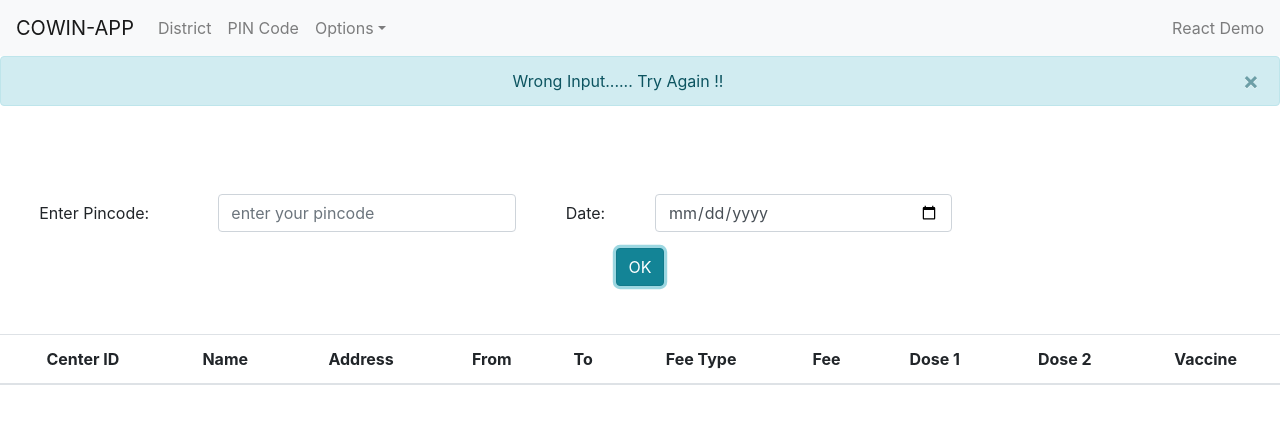
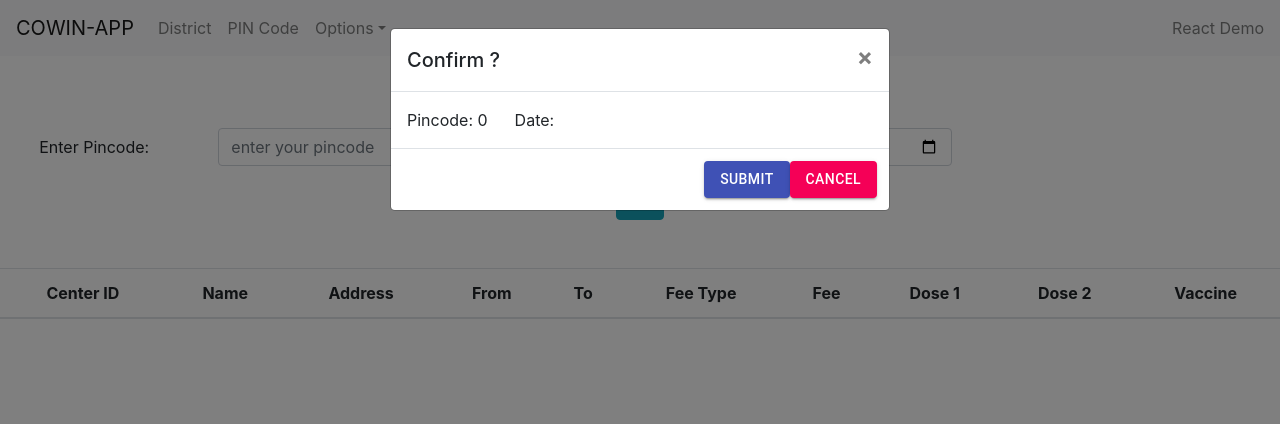
Before and after one commit to aslkolkata/cowin-app, a React (Create React App) app: page /pincode in a window 1280 px wide. Both pictures are taken after a click on the button "OK". Shown: the top 424 px of the page. Built offline with nearby package versions, Linux system fonts and the light colour scheme.

Commit message:
Modal added

```diff
--- a/src/components/CwPinForm.jsx
+++ b/src/components/CwPinForm.jsx
@@ -39,8 +39,8 @@ const CwPinForm = (props) => {
       <Button
         color="info"
         onClick={(event) => {
-          props.handlesetShow(true);
-          props.handlesubmit(event);
+          props.setsession([]);
+          props.handleToggle();
         }}
       >
         OK
--- a/src/components/PinVaccineCenter.jsx
+++ b/src/components/PinVaccineCenter.jsx
@@ -1,8 +1,15 @@
 import React from "react";
 import { useState } from "react";
 import axios from "axios";
-
-import { Alert } from "reactstrap";
+import Button from "@material-ui/core/Button";
+import {
+  Alert,
+  // Button,
+  Modal,
+  ModalHeader,
+  ModalBody,
+  ModalFooter,
+} from "reactstrap";
 import CwPinForm from "./CwPinForm";
 import CwTable from "./CwTable";
 
@@ -11,7 +18,9 @@ const PinVaccineCenter = (props) => {
   const [session, setSession] = useState([]);
   const [show, setShow] = useState(false);
   const [date, setDate] = useState("");
-  const handleSubmit = (event) => {
+  const [modal, setModal] = useState(false);
+  const toggle = () => setModal(!modal);
+  const handleSubmit = () => {
     if (pincode !== 0) {
       var pin = parseInt(document.getElementById("pincode").value);
       axios
@@ -27,32 +36,74 @@ const PinVaccineCenter = (props) => {
         })
         .catch((error) => {
           console.log(error);
+          setShow(true);
         });
     }
-    event.preventDefault();
+    // event.preventDefault();
   };
   return (
     <div>
+      <div>
+        <Modal isOpen={modal} toggle={toggle}>
+          <ModalHeader toggle={toggle}>Confirm ?</ModalHeader>
+          <ModalBody>
+            <div>
+              Pincode: {pincode} &nbsp;&nbsp;&nbsp;&nbsp; Date: {date}
+            </div>
+          </ModalBody>
+          <ModalFooter>
+            <Button
+              variant="contained"
+              color="primary"
+              onClick={() => {
+                toggle();
+                handleSubmit();
+              }}
+            >
+              SUBMIT
+            </Button>{" "}
+            <Button variant="contained" color="secondary" onClick={toggle}>
+              Cancel
+            </Button>
+          </ModalFooter>
+        </Modal>
+      </div>
+      {/* <div>
+      </FormControl>
+      <FormControl required className={classes.formControl}>
+        <InputLabel id="demo-simple-select-required-label">Age</InputLabel>
+        <Select
+          labelId="demo-simple-select-required-label"
+          id="demo-simple-select-required"
+          value={age}
+          onChange={handleChange}
+          className={classes.selectEmpty}
+        >
+          <MenuItem value="">
+            <em>None</em>
+          </MenuItem>
+          <MenuItem value={10}>Ten</MenuItem>
+          <MenuItem value={20}>Twenty</MenuItem>
+          <MenuItem value={30}>Thirty</MenuItem>
+        </Select>
+        <FormHelperText>Required</FormHelperText>
+      </FormControl>
+      </div> */}
       {show ? (
         <Alert
-          color="info"
+          color="danger"
           onClose={() => setShow(false)}
           isOpen={show}
           toggle={() => setShow(false)}
           dismissible
         >
-          {pincode === 0 ? (
-            <div>Wrong Input...... Try Again !!</div>
-          ) : (
-            <div>
-              Pincode: {pincode} &nbsp;&nbsp;&nbsp;&nbsp; Date: {date}
-            </div>
-          )}
+          <div>Wrong Pincode...... Try Again !!</div>
         </Alert>
       ) : null}
       <br />
       <br />
       <br />
+
       <CwPinForm
         handlesetPin={(pin) => {
           setPincode(pin);
@@ -60,10 +111,10 @@ const PinVaccineCenter = (props) => {
         handlesetDate={(d) => {
           setDate(d);
         }}
-        handlesetShow={(s) => {
-          setShow(s);
+        setsession={(s) => {
+          setSession(s);
         }}
-        handlesubmit={handleSubmit}
+        handleToggle={toggle}
       />
       <br />
       <br />
```
Also changed, not shown: src/components/VaccineCenter.jsx (+0 -10 lines).
